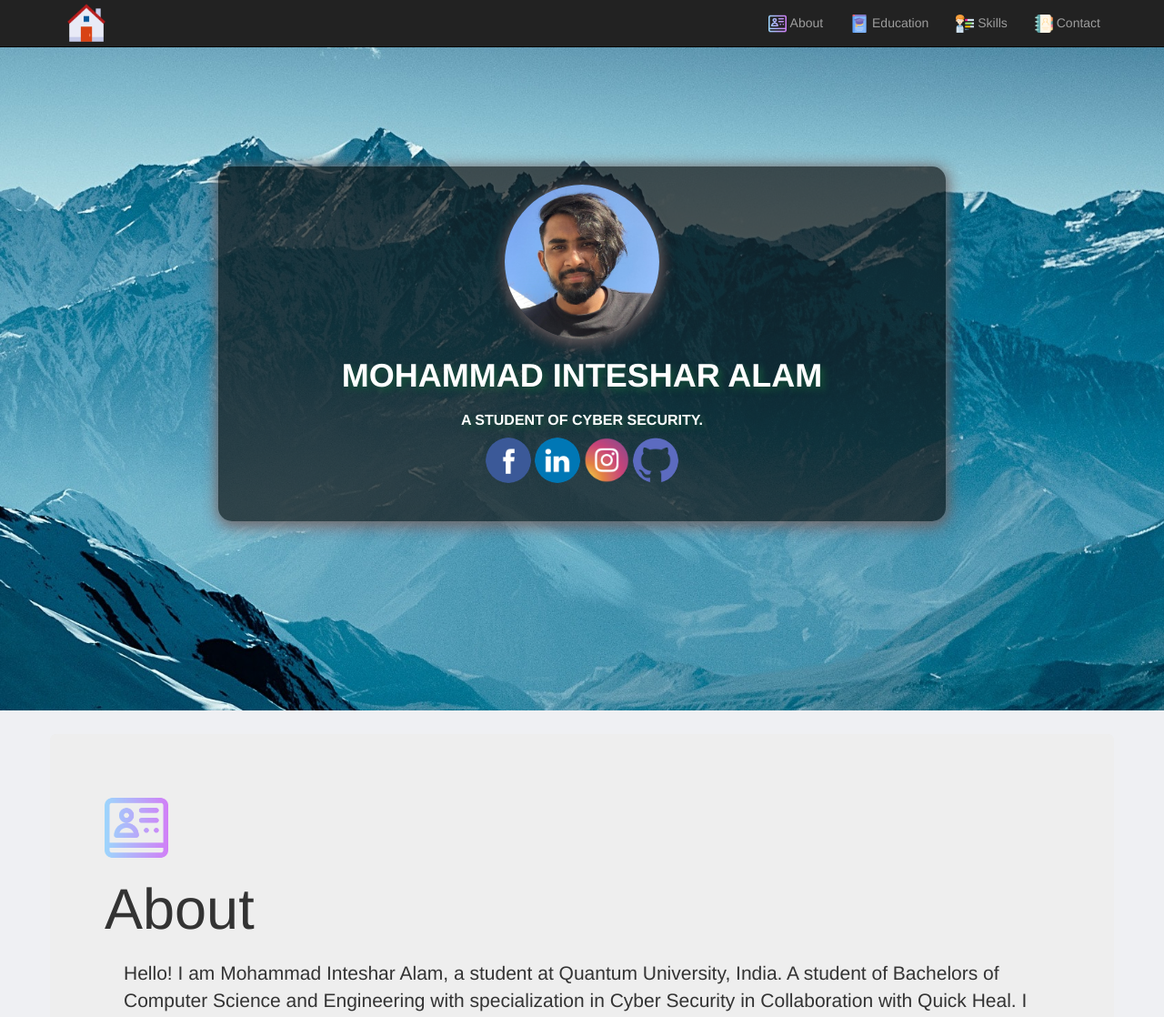
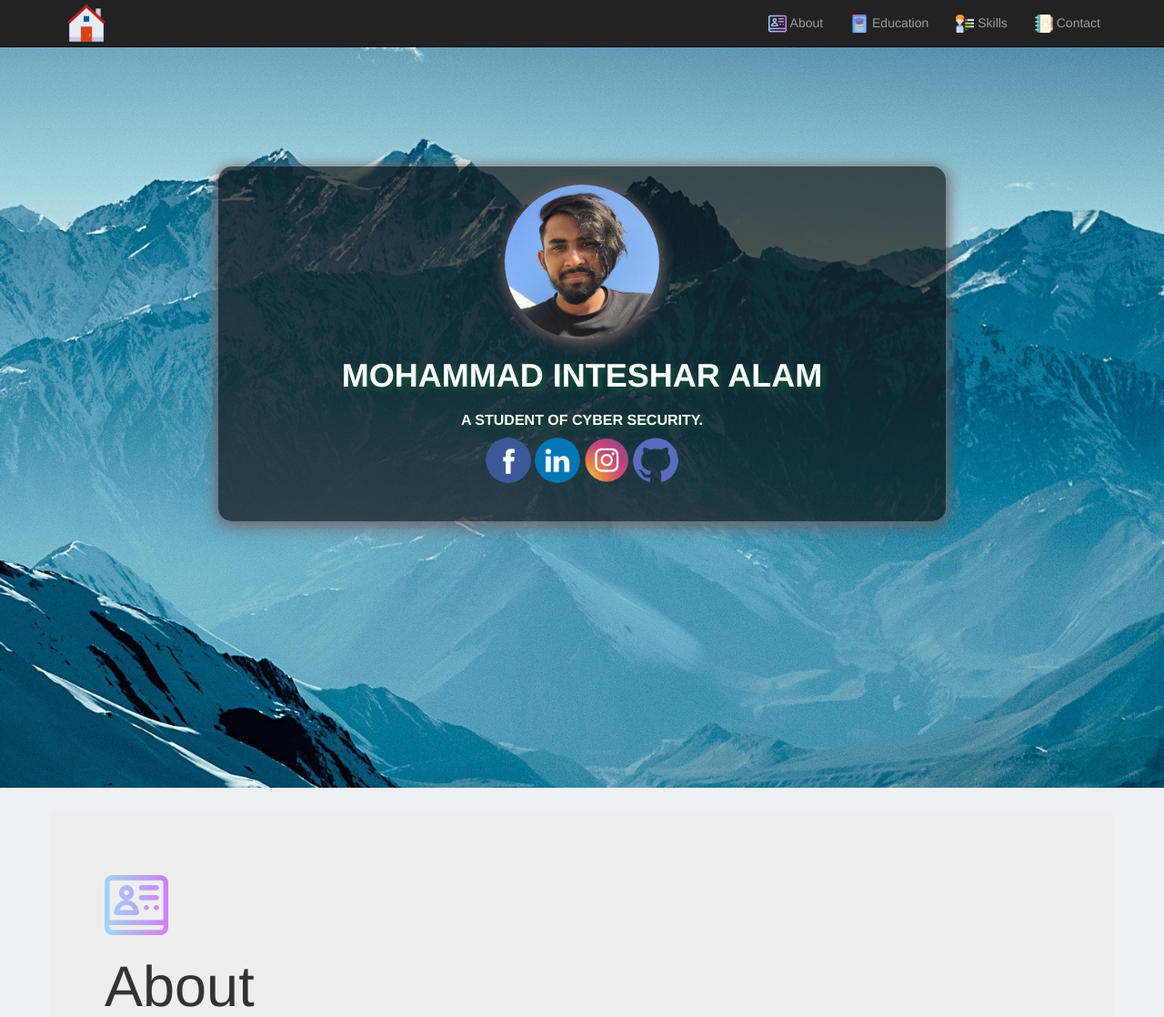
Before and after one commit to inteshar/Portfolio, a PHP site: page / in a window 1280 px wide. Shown: the top 1118 px of the page at 91% size. Run offline with PHP 8.4, Linux system fonts and the light colour scheme.

Commit message:
Update css.css

```diff
--- a/css.css
+++ b/css.css
@@ -5,7 +5,7 @@ body{
 
 }
 #background_image {
-    height: 750px;
+    height: 835px;
     padding-top: 50px;
     background: url(./images/cc-bg-1.jpg);
     color: #fff;
```
